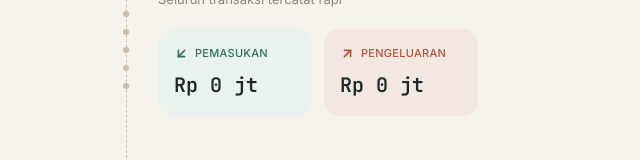
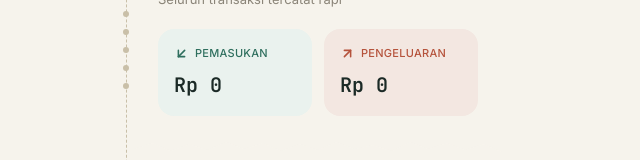
Before and after one commit to abukrawls/bukukas, a React (Vite) app: page / in a window 1280 px wide. Shown: the part 175-335 px from the top of the page, without its empty margins (330-970 px from the left). Built offline with nearby package versions, Linux system fonts and the light colour scheme.

Commit message:
Add files via upload

```diff
--- a/src/App.jsx
+++ b/src/App.jsx
@@ -37,46 +37,44 @@ const SATUAN_RINGKAS = [
   { bagi: 1_000_000, label: "jt" },
 ];
 
-// Format ringkas: potong (truncate) nilai, jangan pernah membulatkan ke atas.
-// Desimal cuma tampil kalau tidak nol; tanda "+" cuma muncul kalau memang ada digit yang disembunyikan.
-const angkaRingkas = (n, maksDigitDepan = 3) => {
-  const abs = Math.abs(n);
-  let idx = SATUAN_RINGKAS.findIndex((s) => abs >= s.bagi);
-  if (idx === -1) idx = SATUAN_RINGKAS.length - 1; // fallback: angka kecil tetap tampil dalam "jt"
-  let { bagi, label } = SATUAN_RINGKAS[idx];
-
-  // potong ke 1 desimal (truncate, bukan round)
-  let terpotong = Math.floor((abs / bagi) * 10) / 10;
-  // cegah "naik kelas" satuan akibat pemotongan (mis. hasil 1000,0 harusnya sudah masuk satuan di atasnya)
-  if (terpotong >= 1000 && idx > 0) {
-    idx -= 1;
-    ({ bagi, label } = SATUAN_RINGKAS[idx]);
-    terpotong = Math.floor((abs / bagi) * 10) / 10;
-  }
-
+const cariSatuan = (abs) => {
+  const idx = SATUAN_RINGKAS.findIndex((s) => abs >= s.bagi);
+  return SATUAN_RINGKAS[idx === -1 ? SATUAN_RINGKAS.length - 1 : idx];
+};
+
+// Potong ke 1 desimal (truncate, BUKAN bulatkan) untuk satuan jt/M/T.
+// Desimal cuma tampil kalau tidak nol; "+" cuma muncul kalau memang ada digit yang disembunyikan.
+const formatSatuanBesar = (abs, bagi, label) => {
+  const terpotong = Math.floor((abs / bagi) * 10) / 10;
   const bagianBulat = Math.floor(terpotong);
   const bagianDesimal = Math.round((terpotong - bagianBulat) * 10);
   const adaDisembunyikan = abs / bagi > terpotong + 1e-9;
-
-  // batas digit depan koma — kalau tetap kepanjangan (kasus ekstrem), potong paksa
-  if (bagianBulat.toString().length > maksDigitDepan) {
-    return `${bagianBulat.toString().slice(0, maksDigitDepan)}+ ${label}`;
-  }
-
   const teksAngka = bagianDesimal === 0 ? `${bagianBulat}` : `${bagianBulat},${bagianDesimal}`;
   return `${teksAngka} ${label}${adaDisembunyikan ? "+" : ""}`;
 };
 
-// Untuk angka besar (mis. Saldo Total) — tetap angka penuh selama masih wajar, otomatis ringkas kalau sudah besar,
-// dan dibatasi + "+" untuk kasus ekstrem agar tampilan tidak pernah pecah
-const BATAS_TAMPIL_PENUH = 999_999_999; // di bawah ini (< Rp1 Miliar) tampil angka penuh, masih wajar & muat
-const BATAS_MAKSIMAL = 999_000_000_000_000; // di atas ini dibulatkan + tanda "+"
+// Format ringkas untuk kartu (Pemasukan/Pengeluaran, dsb):
+// < Rp10rb tampil penuh, Rp10rb–999rb pakai "rb" (bulat, tanpa desimal), ≥Rp1jt pakai jt/M/T (1 desimal)
+const angkaRingkas = (n) => {
+  const neg = n < 0;
+  const abs = Math.abs(n);
+  if (abs < 10_000) return (neg ? "-" : "") + abs.toLocaleString("id-ID");
+  if (abs < 1_000_000) {
+    const bulat = Math.floor(abs / 1000);
+    const adaDisembunyikan = abs % 1000 !== 0;
+    return (neg ? "-" : "") + `${bulat} rb${adaDisembunyikan ? "+" : ""}`;
+  }
+  const { bagi, label } = cariSatuan(abs);
+  return (neg ? "-" : "") + formatSatuanBesar(abs, bagi, label);
+};
+
+// Format untuk Saldo Total: tampil penuh sampai < Rp10jt (±7 digit), di atasnya pakai jt/M/T (tanpa tahap "rb")
 const rupiahAdaptif = (n) => {
   const neg = n < 0;
   const abs = Math.abs(n);
-  if (abs > BATAS_MAKSIMAL) return (neg ? "-" : "") + "Rp 999+ T";
-  if (abs > BATAS_TAMPIL_PENUH) return (neg ? "-" : "") + `Rp ${angkaRingkas(abs)}`;
-  return rupiah(n);
+  if (abs < 10_000_000) return rupiah(n);
+  const { bagi, label } = cariSatuan(abs);
+  return (neg ? "-" : "") + `Rp ${formatSatuanBesar(abs, bagi, label)}`;
 };
 
 // Helper format angka Indonesia (pemisah ribuan ".") — dipakai ulang oleh semua input nominal
@@ -401,7 +399,7 @@ function Beranda({ goTo, transaksi, saldo, pemasukan, pengeluaran }) {
           Pola 7 Hari Terakhir
         </h3>
         <p className="text-[12px] text-[#8B8579] mb-3">
-          {totalPolaMingguan > 0 ? `Total ${rupiahAdaptif(totalPolaMingguan)}` : "Belum ada pengeluaran"}
+          {totalPolaMingguan > 0 ? `Total Rp ${angkaRingkas(totalPolaMingguan)}` : "Belum ada pengeluaran"}
         </p>
         <div className="h-32 -ml-2">
           <ResponsiveContainer width="100%" height="100%">
```
